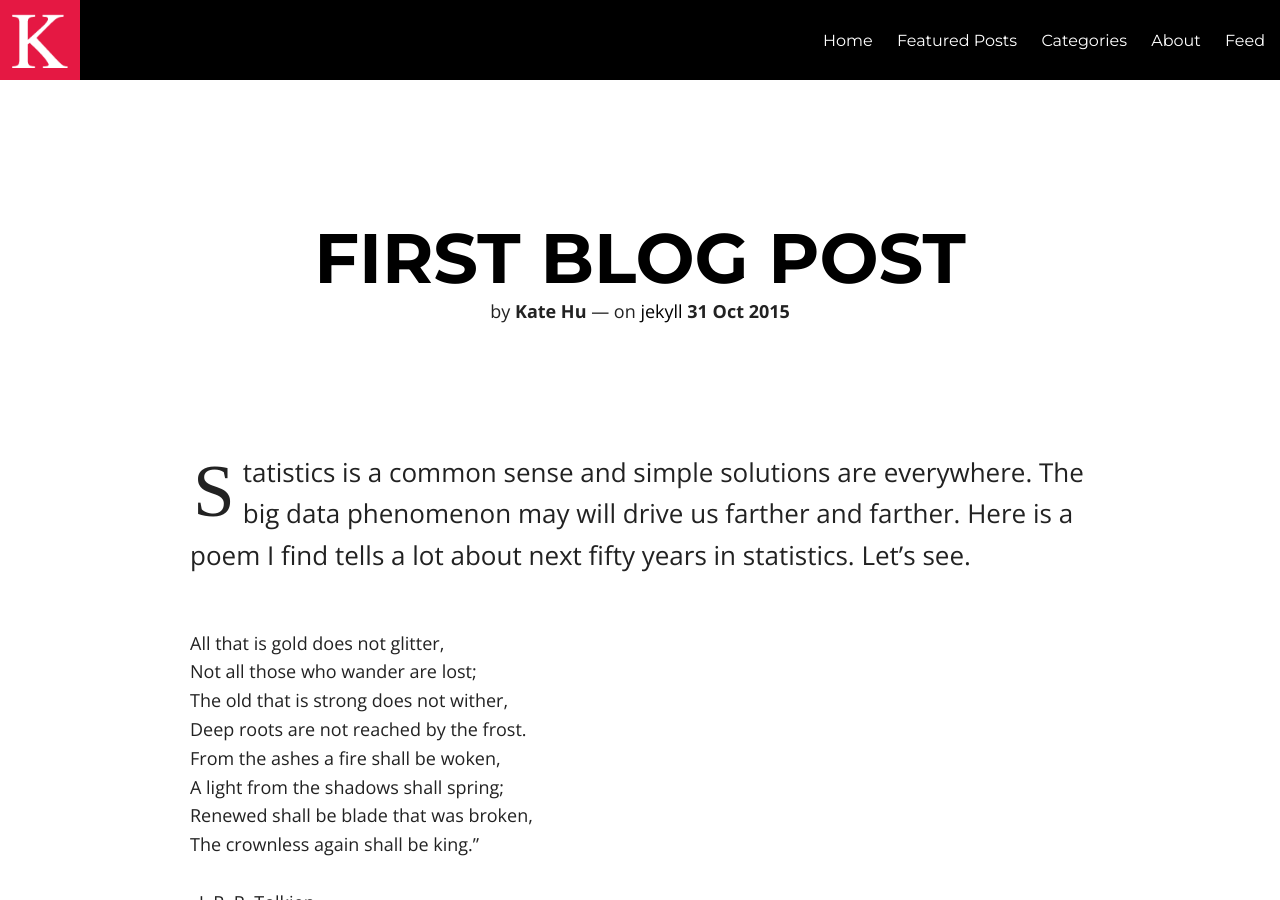
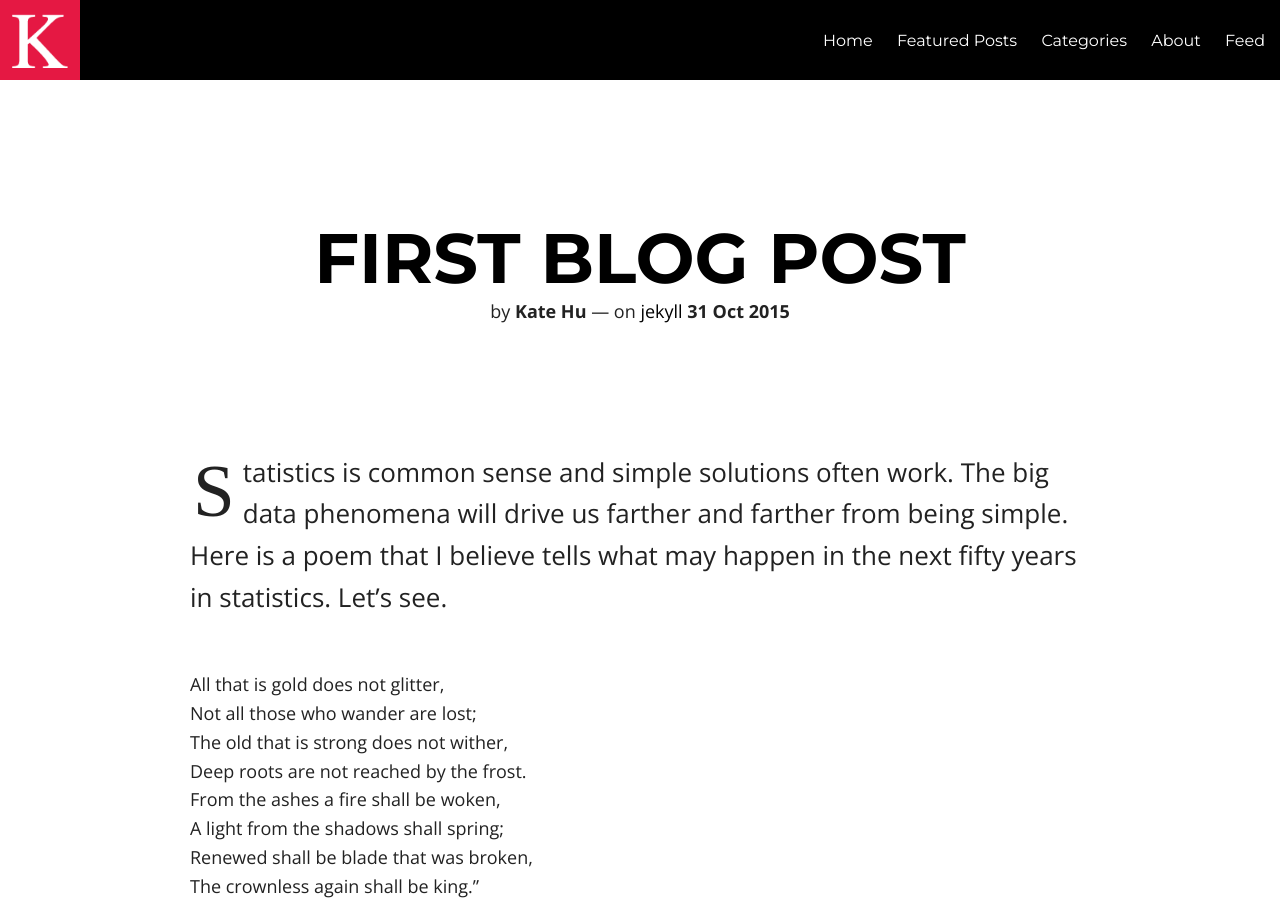
Before and after one commit to katehu/katehu.github.io, a Jekyll site: the page built from _posts/2015-10-31-first-blog-post.md, in a window 1280 px wide and 900 px high. Built offline with Jekyll 4.4.1, drawn with Linux system fonts in a browser that asks for light colours; nearby versions of some CDN libraries.

Commit message:
Update 2015-10-31-first-blog-post.md

```diff
--- a/_posts/2015-10-31-first-blog-post.md
+++ b/_posts/2015-10-31-first-blog-post.md
@@ -13,7 +13,7 @@ comments: true
 featured: true
 ---
 
-Statistics is a common sense and simple solutions are everywhere. The big data phenomenon may will drive us farther and farther. Here is a poem I find tells a lot about next fifty years in statistics. Let's see. <br/>
+Statistics is common sense and simple solutions often work. The big data phenomena will drive us farther and farther from being simple. Here is a poem that I believe tells what may happen in the next fifty years in statistics. Let's see. <br/>
 
 
 All that is gold does not glitter,<br/>
```
